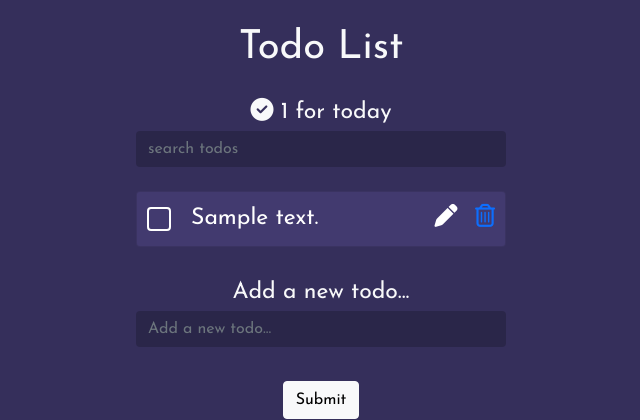
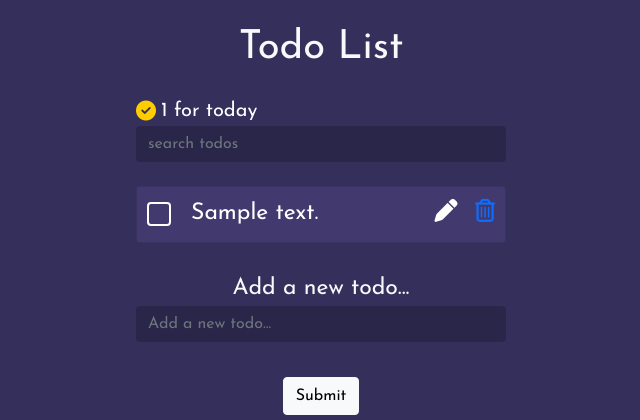
Before and after one commit to antonzhuraliou/to_do_list, a Django app: template tasks/templates/tasks/cur_tasks.html in a window 1280 px wide. Shown: the top 420 px of the page, without its empty margins (319-959 px from the left). Run offline with Django 5.2, Linux system fonts and the light colour scheme; tables that the repository leaves empty hold one stand-in row (values such as "Sample post"); the template is opened without the code that fills it: values that come from a table or form of the project are taken from there, most other values are stand-ins (such as "Sample title", 1, 10 or a date in 2020); parts of the project's set-up code (start-up, migrations or seed data) failed here and were passed over; some libraries are stand-ins or nearby versions.

Commit message:
Add css for tasks for today

```diff
--- a/tasks/static/tasks/css/tasks.css
+++ b/tasks/static/tasks/css/tasks.css
@@ -115,3 +115,21 @@ input[type="text"]:focus {
 .delete:hover {
   color: #ffcc00;
 }
+.title-container {
+  display: flex;
+  align-items: center;
+  justify-content: center;
+  gap: 15px; /* Расстояние между трекером и заголовком */
+}
+
+.task-counter {
+  display: flex;
+  align-items: center;
+  font-size: 20px;
+  color: #fff;
+}
+
+.task-counter i {
+  margin-right: 5px;
+  color: #ffcc00;
+}
```
